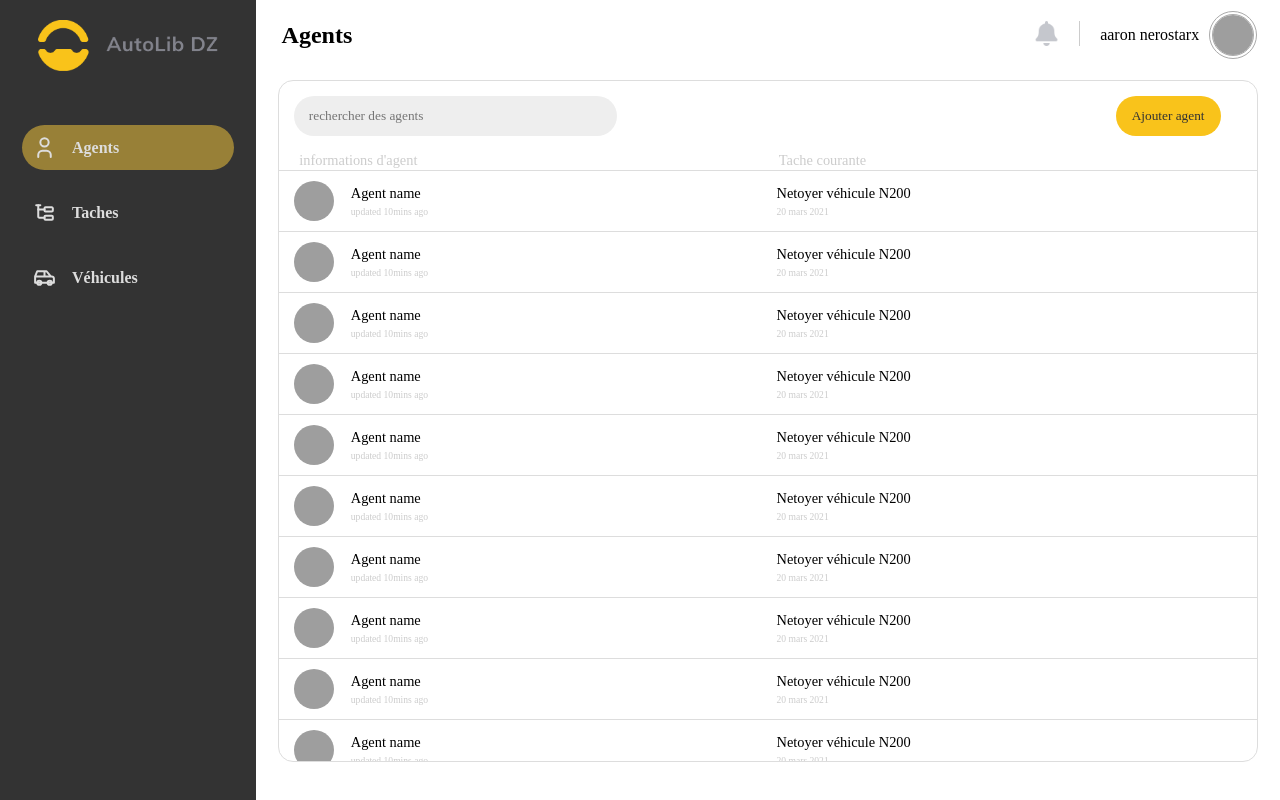
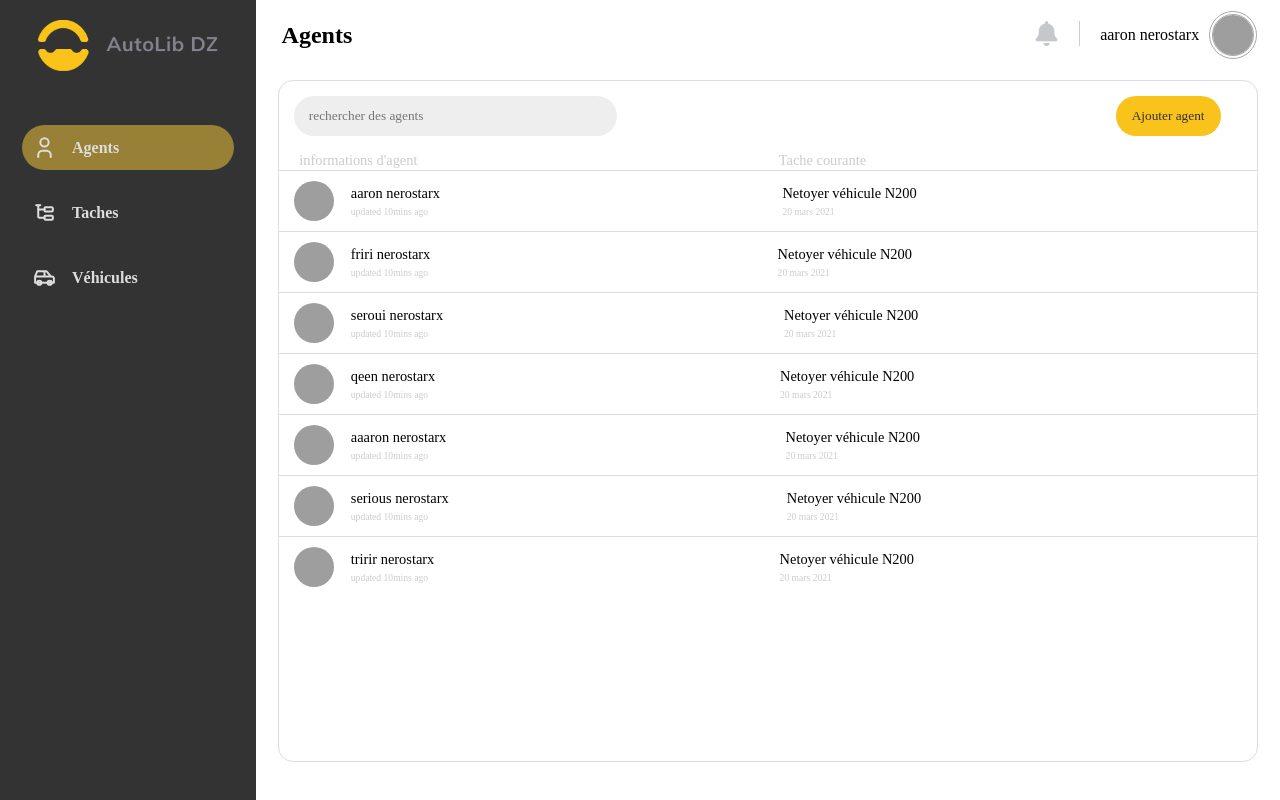
Before and after one commit to NeroStarx/autolib-maintain-admin, a React (Create React App) app: page /maintain/dashboard/agents in a window 1280 px wide. Built offline with nearby package versions, Linux system fonts and the light colour scheme; grey boxes are pictures that could not be loaded.

Commit message:
add: search engine with fuse.js

```diff
--- a/package.json
+++ b/package.json
@@ -7,6 +7,7 @@
     "@testing-library/react": "^11.2.7",
     "@testing-library/user-event": "^12.8.3",
     "axios": "^0.21.1",
+    "fuse.js": "^6.4.6",
     "react": "^17.0.2",
     "react-dom": "^17.0.2",
     "react-modal": "^3.13.1",
--- a/src/components/agentview/agentview.jsx
+++ b/src/components/agentview/agentview.jsx
@@ -3,12 +3,13 @@ import './agentview.css'
 import image from '../../assets/profile_pic.png'
 
 export default function AgentView(props){
+    console.log(props.agent)
     return(
         <div className="agent-view-container">
             <div className="agent-info">
                 <img src={image} alt="agent" className="agent-image"/>
                 <div className="agent-divider">
-                    <p className="agent-title">Agent name</p>
+                    <p className="agent-title">{props.agent.name + ' ' + props.agent.surename}</p>
                     <p className="agent-subtitle">updated 10mins ago</p>
                 </div>
             </div>
--- a/src/pages/agents/agents.jsx
+++ b/src/pages/agents/agents.jsx
@@ -1,10 +1,78 @@
-import React from "react";
+/* eslint-disable react-hooks/rules-of-hooks */
+import React, { useState } from "react";
 import AgentView from "../../components/agentview/agentview";
 import Button from "../../components/button/button";
+import Fuse from 'fuse.js'
 import "./agents.css";
 
+
+
 export default function agents(props) {
-  //let agentsList = props.Agents
+  const Agents = [
+    {
+        id: "1",
+        name: "aaron",
+        surename: "nerostarx",
+        currentTask: "this is a task",
+        taskDate: "20-20-2020"
+    },
+    {
+        id: "2",
+        name: "friri",
+        surename: "nerostarx",
+        currentTask: "this is a task",
+        taskDate: "20-20-2020"
+    },
+    {
+        id: "3",
+        name: "seroui",
+        surename: "nerostarx",
+        currentTask: "this is a task",
+        taskDate: "20-20-2020"
+    },
+    {
+        id: "4",
+        name: "qeen",
+        surename: "nerostarx",
+        currentTask: "this is a task",
+        taskDate: "20-20-2020"
+    },
+    {
+        id: "5",
+        name: "aaaron",
+        surename: "nerostarx",
+        currentTask: "this is a task",
+        taskDate: "20-20-2020"
+    },
+    {
+        id: "6",
+        name: "serious",
+        surename: "nerostarx",
+        currentTask: "this is a task",
+        taskDate: "20-20-2020"
+    },
+    {
+        id: "7",
+        name: "tririr",
+        surename: "nerostarx",
+        currentTask: "this is a task",
+        taskDate: "20-20-2020"
+    },
+  ]
+
+
+  const [query, setQuery] = useState('')
+
+  const fusy = new Fuse(Agents, {keys: ['name']})
+
+  const results = fusy.search(query)
+  const agentList = query ? results.map(result => result.item): Agents
+
+  function search({ currentTarget= {}}){
+    const {value} = currentTarget;
+    setQuery(value)
+  }
+
   return (
     <div className="agent-list-container">
       <div className="header-actions">
@@ -14,6 +82,8 @@ export default function agents(props) {
           id="agent-list-search"
           placeholder="rechercher des agents"
           className="agent-search"
+          value={query}
+          onChange={search}
         />
         <Button text="Ajouter agent" mode="light_mode" />
       </div>
@@ -21,25 +91,8 @@ export default function agents(props) {
         <p className="header-title">informations d'agent</p>
         <p className="header-title">Tache courante</p>
       </div>
-      <AgentView />
-      <AgentView />
-      <AgentView />
-      <AgentView />
-      <AgentView />
-      <AgentView />
-      <AgentView />
-      <AgentView />
-      <AgentView />
-      <AgentView />
-      <AgentView />
-      <AgentView />
-      <AgentView />
-      <AgentView />
-      <AgentView />
-      <AgentView />
-      {/*agentsList.map((index,agent)=>(
-                <AgentView key={index} />
-            ))*/}
+
+      {agentList.map(item => <AgentView key={item.id} agent={item}/>)}
     </div>
   );
 }
```
Also changed, not shown: 1 other file (tests, documents, lock files or other folders).
